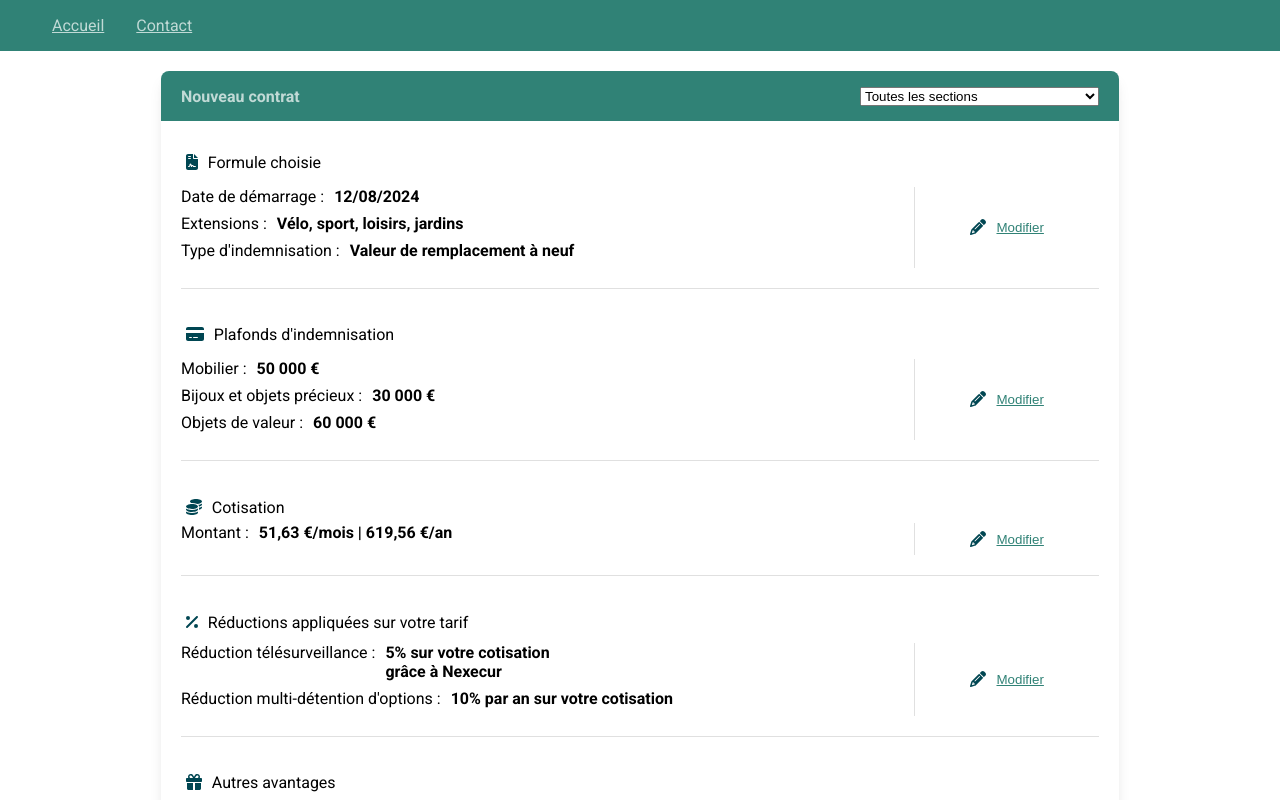
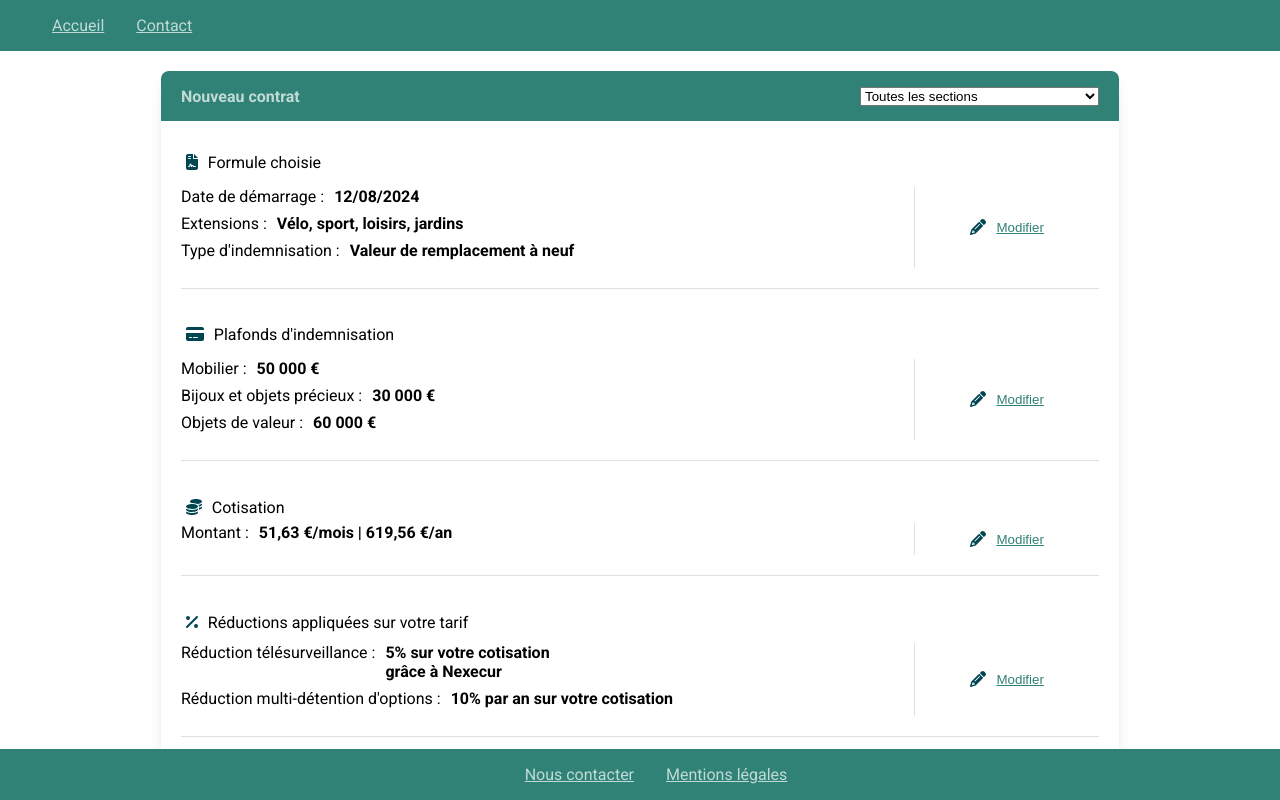
Before and after one commit to TheHiddenSoulCoder/caa, an Angular app: page / in a window 1280 px wide. Shown: the top 800 px of the page. Built offline with nearby package versions, Linux system fonts and the light colour scheme; data requests are answered from the project's data file.

Commit message:
styling partial fixing

```diff
--- a/src/app/app.component.html
+++ b/src/app/app.component.html
@@ -5,7 +5,7 @@
   </nav>
 </header>
 <main>
-  <section class="content">
+  <section>
     <router-outlet></router-outlet>
   </section>
 </main>
--- a/src/app/app.component.scss
+++ b/src/app/app.component.scss
@@ -1,4 +1,5 @@
 header, footer {
+  z-index: 100;
   display: grid;
   grid-template-columns: 1fr;
   background-color: var(--primary-color);
@@ -7,20 +8,39 @@ header, footer {
   .nav {
     display: flex;
     padding: 0 1.25rem;
-    &.header {
-      justify-content: flex-start;
-    }
-    &.footer {
-      justify-content: center;
-    }
-  }
 
-  .nav-link {
-    color: var(--secondary-color);
-    padding: .5rem 1rem;
+    .nav-link {
+      color: var(--secondary-color);
+      padding: .5rem 1rem;
 
-    &:hover {
-      color: white;
+      &:hover {
+        color: white;
+      }
     }
   }
 }
+
+header {
+  position: sticky;
+  top: 0;
+
+  .nav {
+    justify-content: flex-start;
+  }
+}
+
+footer {
+  position:fixed;
+  bottom: 0;
+  width: 100%;
+
+  .nav {
+    justify-content: center;
+  }
+}
+
+section {
+  display: grid;
+  justify-content: center;
+  margin: 1.25rem;
+}
--- a/src/app/home/contract-list/contract-list.component.html
+++ b/src/app/home/contract-list/contract-list.component.html
@@ -1,4 +1,3 @@
-<section>
 <div id="card-parent" class="card-items">
   <div id="card-item1" class="card-item-header div1">
     <fa-icon [icon]="iconDict[contract.icon]"></fa-icon>
@@ -6,13 +5,12 @@
   </div>
   <div id="card-item2">
     <div *ngFor="let item of contract.items" class="card-item-content">
-        <div>{{item.label}} :</div>
+      <label>{{item.label}} :</label>
       <strong style="white-space: pre-wrap;">{{item.name}}</strong>
     </div>
   </div>
   <div id="card-item3">
-      <fa-icon [icon]="faPencil"></fa-icon>
+    <fa-icon [icon]="iconDict['pencil']"></fa-icon>
     <button class="primary">Modifier</button>
   </div>
 </div>
-</section>
--- a/src/app/home/contract-list/contract-list.component.scss
+++ b/src/app/home/contract-list/contract-list.component.scss
@@ -16,6 +16,7 @@
   display: grid;
   grid-template-columns: 2fr .5fr;
   grid-template-rows: .5fr 1fr;
+  padding: 20px 0;
 
   #card-item1 { grid-area: 1 / 1 / 2 / 3; }
   #card-item2 { grid-area: 2 / 1 / 3 / 2; border-right: 1px solid #e0e0e0; }
--- a/src/app/home/contract-list/contract-list.component.ts
+++ b/src/app/home/contract-list/contract-list.component.ts
@@ -1,4 +1,4 @@
-import { Component, Input, OnInit } from '@angular/core';
+import { Component, Input } from '@angular/core';
 import { Contract } from '../../contract';
 import { CommonModule } from '@angular/common';
 import { FontAwesomeModule } from '@fortawesome/angular-fontawesome';
@@ -15,13 +15,13 @@ import { IconDefinition } from '@fortawesome/fontawesome-svg-core';
 export class ContractListComponent {
   @Input() contract!: Contract;
 
-  protected readonly iconDict: Record<string, IconDefinition> = {
+  public readonly iconDict: Record<string, IconDefinition> = {
     'file-contract': faFileContract,
     'credit-card': faCreditCard,
     'coins': faCoins,
     'percent': faPercent,
-    'gift': faGift
-  }
+    'gift': faGift,
+    'pencil': faPencil
+  };
 
-  protected readonly faPencil = faPencil;
 }
--- a/src/app/home/home.component.html
+++ b/src/app/home/home.component.html
@@ -1,5 +1,4 @@
-<section class="results">
-  <div class="card">
+<div class="card-container">
   <div class="card-header">
     <h4>Nouveau contrat</h4>
     <select [(ngModel)]="contractTitleSelected" (ngModelChange)="filterResults($event)">
@@ -12,4 +11,3 @@
                      [contract]="contract">
   </app-contract-list>
 </div>
-</section>
--- a/src/app/home/home.component.scss
+++ b/src/app/home/home.component.scss
@@ -1,13 +1,7 @@
-.results {
-  display: flex;
-  align-items: center;
-  justify-content: center;
-}
-
-.card {
+.card-container {
   display: flex;
   flex-direction: column;
-  flex: 1 1 0;
+  width: 100vw;
   max-width: 958px;
   box-sizing: border-box;
   border-width: 0;
--- a/src/app/home/home.component.ts
+++ b/src/app/home/home.component.ts
@@ -13,10 +13,10 @@ import { FormsModule } from '@angular/forms';
   styleUrl: './home.component.scss'
 })
 export class HomeComponent {
-  contractList: Contract[] = [];
-  contractFiltered: Contract[] = [];
-  contractTitleSelected: string = '';
-  contractService: ContractService = inject(ContractService);
+  public contractList: Contract[] = [];
+  public contractFiltered: Contract[] = [];
+  public contractTitleSelected: string = '';
+  private contractService: ContractService = inject(ContractService);
 
   constructor() {
     this.contractService.getAllContracts().then((contracts: Contract[]) => {
@@ -25,7 +25,7 @@ export class HomeComponent {
     });
   }
 
-  filterResults(text: string) {
+  public filterResults(text: string) {
     if (!text) {
       this.contractFiltered = this.contractList;
       return;
--- a/src/index.html
+++ b/src/index.html
@@ -1,5 +1,5 @@
 <!doctype html>
-<html lang="en">
+<html lang="fr">
 <head>
   <meta charset="utf-8">
   <title>Caa</title>
--- a/src/styles.scss
+++ b/src/styles.scss
@@ -8,7 +8,7 @@ body {
 }
 
 section {
-  margin: 20px auto;
+  margin: 20px;
 }
 
 :root {
```
Lines whose indentation alone changed are shown as unchanged.
